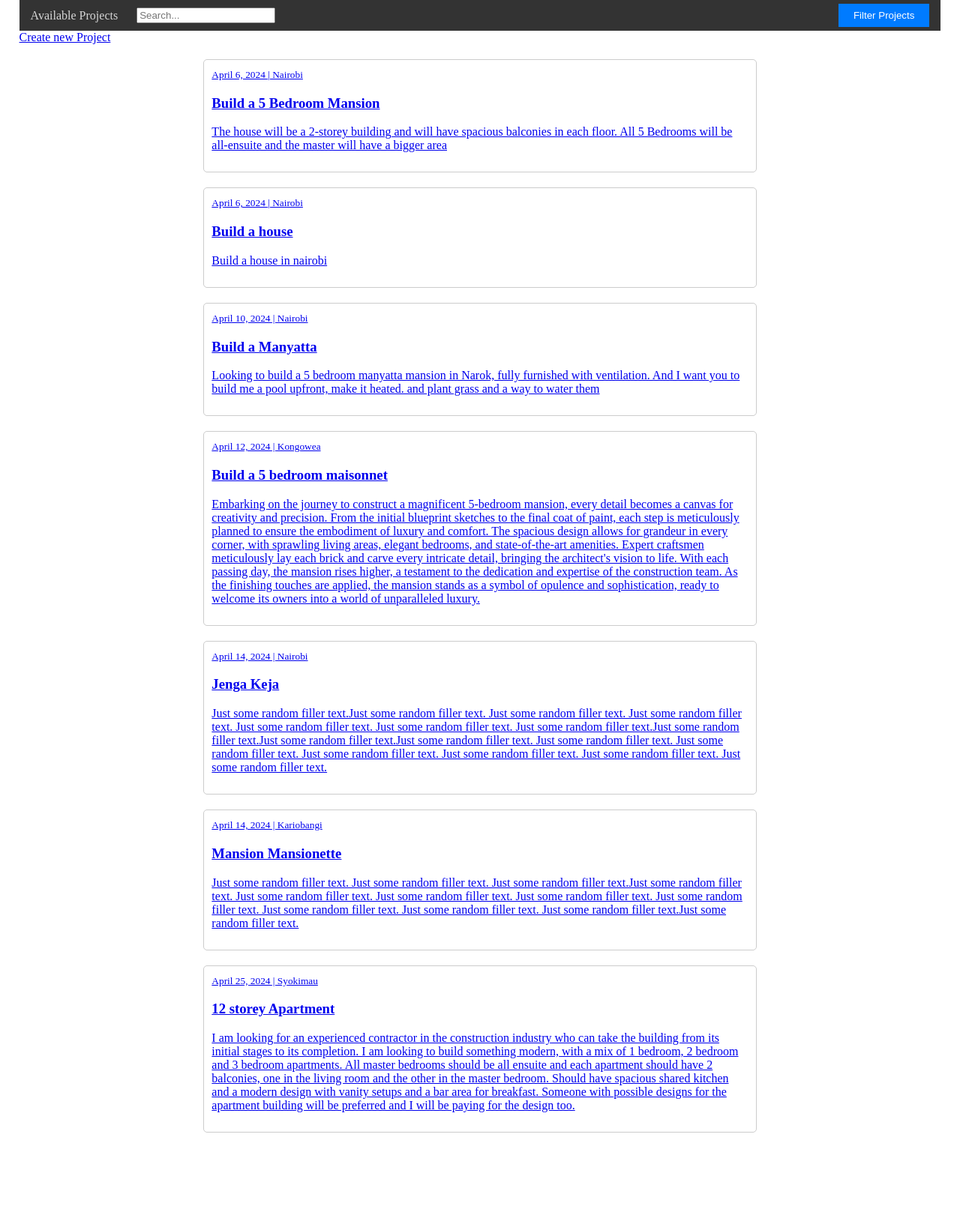
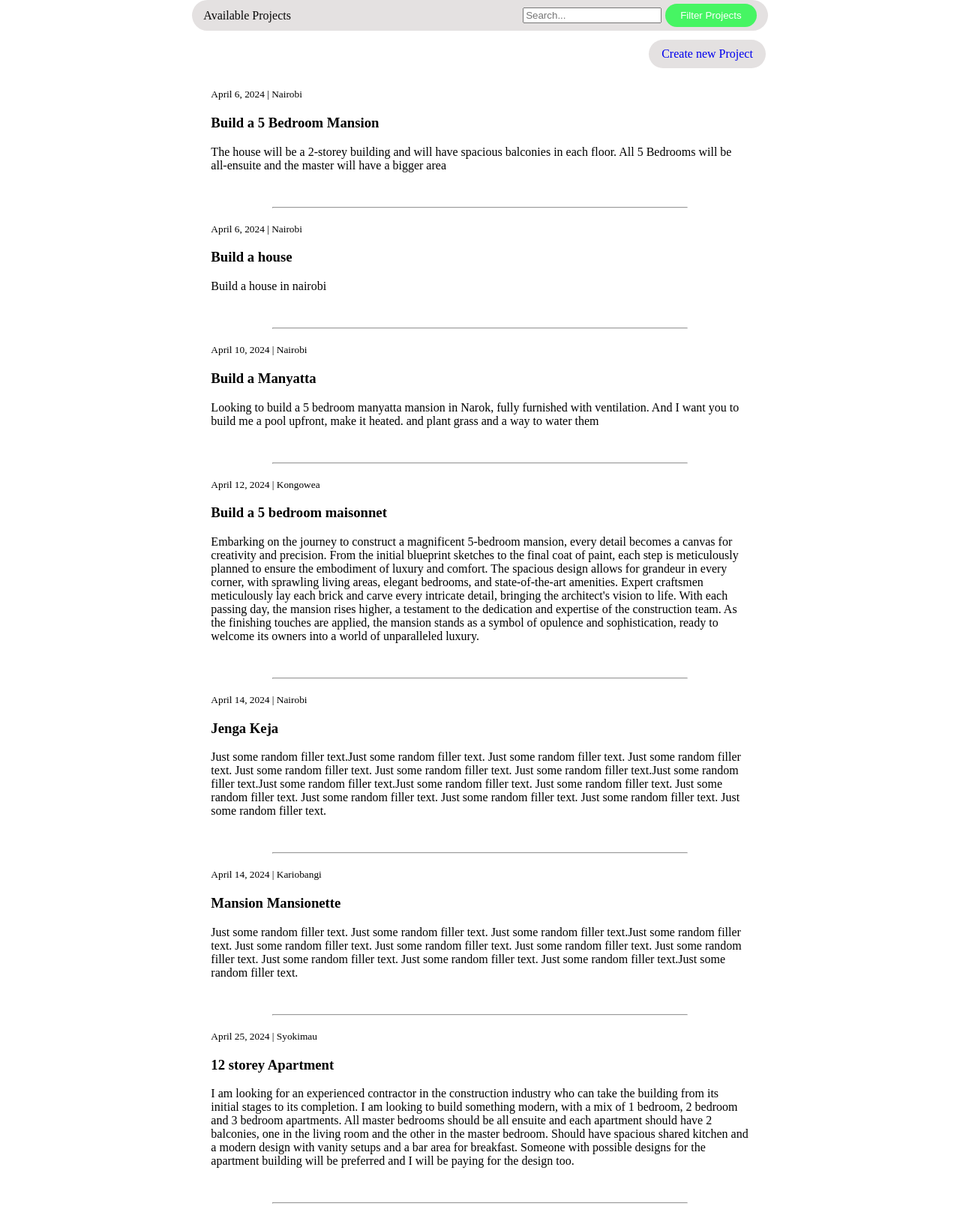
Before and after one commit to GideonMissoy/JengaWApp, a Django app: page /projects/ in a window 1280 px wide. Shown: the part 74-1703 px from the top of the page at 75% size. Before the commit the page ends 1585 px from the top, so only its background shows below. Run offline with Django 5.2, Linux system fonts and the light colour scheme; data comes from the database, SQL or seed files in the repository; both versions use the stored data as it was after the commit.

Commit message:
Styling pages.

```diff
--- a/base/templates/base/projects.html
+++ b/base/templates/base/projects.html
@@ -10,14 +10,14 @@
   <body>
     <div class="proj-nav">
       <div class="proj-title">Available Projects</div>
-      <div class="search-bar">
-        <input type="text" placeholder="Search..." />
+      <div class="search-filter">
+        <div class="search-bar">
+          <input type="text" placeholder="Search..." />
+        </div>
+        <button class="filter-button" onclick="filterProjects()">Filter Projects</button>
       </div>
-      <button class="filter-button" onclick="filterProjects()">
-        Filter Projects
-      </button>
     </div>
-    <a href="{% url 'project' %}">Create new Project</a></br>
+    <div class="create-link"><a href="{% url 'project' %}">Create new Project</a></br></div>
     <div class="project-container">
       {% for project in projects %}
       <a href="{% url 'project_detail' project.pk %}">
@@ -35,9 +35,10 @@
             <h3>{{ project.title }}</h3>
             <p>{{ project.description }}</p>
           </div>
+          {% endif %}
         </div>
       </a>
-        {% endif %}
+      <hr width="75%">
       {% endfor %}
     </div>
     {% endblock content %}
--- a/base/views.py
+++ b/base/views.py
@@ -49,7 +49,6 @@ class ProjectDetail(DetailView):
     context_object_name = 'project'
     template_name = 'base/project_detail.html'
 
-
     def get_context_data(self, **kwargs):
         context = super().get_context_data(**kwargs)
         context['bids'] = Bid.objects.filter(project_id=self.kwargs['pk'])
--- a/core/settings.py
+++ b/core/settings.py
@@ -27,7 +27,7 @@ INSTALLED_APPS = [
     'base.apps.BaseConfig',
     'rest_framework',
     'rest_framework_jwt',
-    'corsheaders'
+    # 'corsheaders'
 ]
 
 MIDDLEWARE = [
--- a/static/css/projects.css
+++ b/static/css/projects.css
@@ -1,37 +1,80 @@
 .proj-nav {
+  width: 60%;
+  margin: auto;
   display: flex;
+  align-items: center;
   justify-content: space-between;
-  align-items: center;
-  background-color: #333;
-  color: rgb(214, 214, 214);
+  background-color: #e4e1e1;
+  color: rgb(7, 7, 7);
   padding: 5px 15px;
+  border-radius: 1.5rem;
+  margin-bottom: 1%;
+}
+
+.search-filter {
+  display: flex;
+  flex-wrap: row wrap-reverse;
+  justify-content: flex-end;
 }
 
 .search-bar {
-  flex: 1;
-  margin: 0 20px;
-  padding: 5px;
+  padding: 5px 5px;
+  border-radius: 1.5rem;
 }
 
 .filter-button {
-  background-color: #007bff;
+  background-color: #46f563;
   color: #fff;
   border: none;
   padding: 8px 20px;
+  border-radius: 1.5rem;
   cursor: pointer;
+}
+
+.create-link {
+  width: 62%;
+  margin: auto;
+  display: flex;
+  flex-direction: row-reverse;
+  border-radius: 1.5rem;
+  color: black;
+  text-decoration: none;
+}
+
+.create-link a {
+  background-color: #e4e1e1;
+  padding: 10px 17px;
+  border-radius: 1.5rem;
+  text-decoration: none;
+}
+
+.create-link a:hover {
+  cursor: pointer;
+  background-color: rgb(195, 255, 235);
 }
 
 .project-container {
   width: 60%;
   margin: auto;
   overflow: hidden;
-  padding: 20px;
+  padding: 15px 15px;
+  border-radius: 2rem;
+}
+
+.project-container a {
+  text-decoration: none;
+  color: black;
+}
+
+.project-container :hover {
+  background-color: #e4e4e4;
+  padding: 15px 15px;
+  border: 2rem;
+  cursor: pointer;
 }
 
 .projectDetails {
-  display: flex;
   margin-bottom: 20px;
-  border: 1px solid #ccc;
   border-radius: 5px;
   padding: 10px;
 }
```
Also changed, not shown: db.sqlite3.
